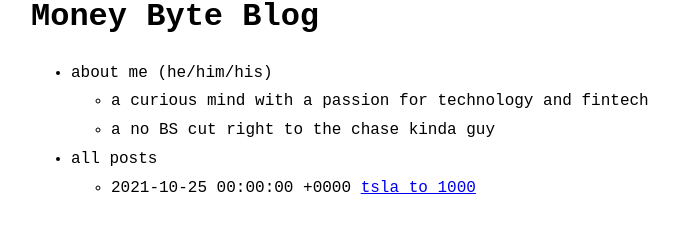
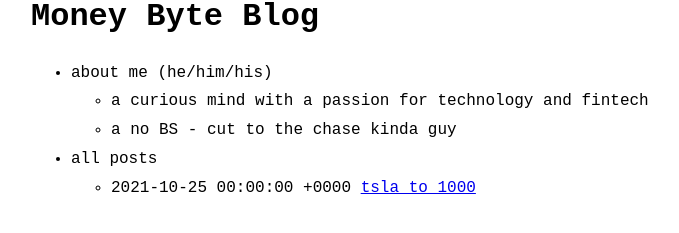
Before and after one commit to 1337b0t/1337b0t.github.io, a Jekyll site: the page built from index.md, in a window 1280 px wide. Shown: the part 357-590 px from the top of the page, without its empty margins (289-968 px from the left). Built offline with Jekyll 4.4.1, drawn with Linux system fonts in a browser that asks for light colours.

Commit message:
updated title

```diff
--- a/_data/menu.yml
+++ b/_data/menu.yml
@@ -5,7 +5,7 @@ entries:
   - title: about me (he/him/his)
     entries:
       - title: a curious mind with a passion for technology and fintech
-      - title: a no BS cut right to the chase kinda guy
+      - title: a no BS - cut to the chase kinda guy
   - title: all posts
     post_list:
       limit: 5
```
